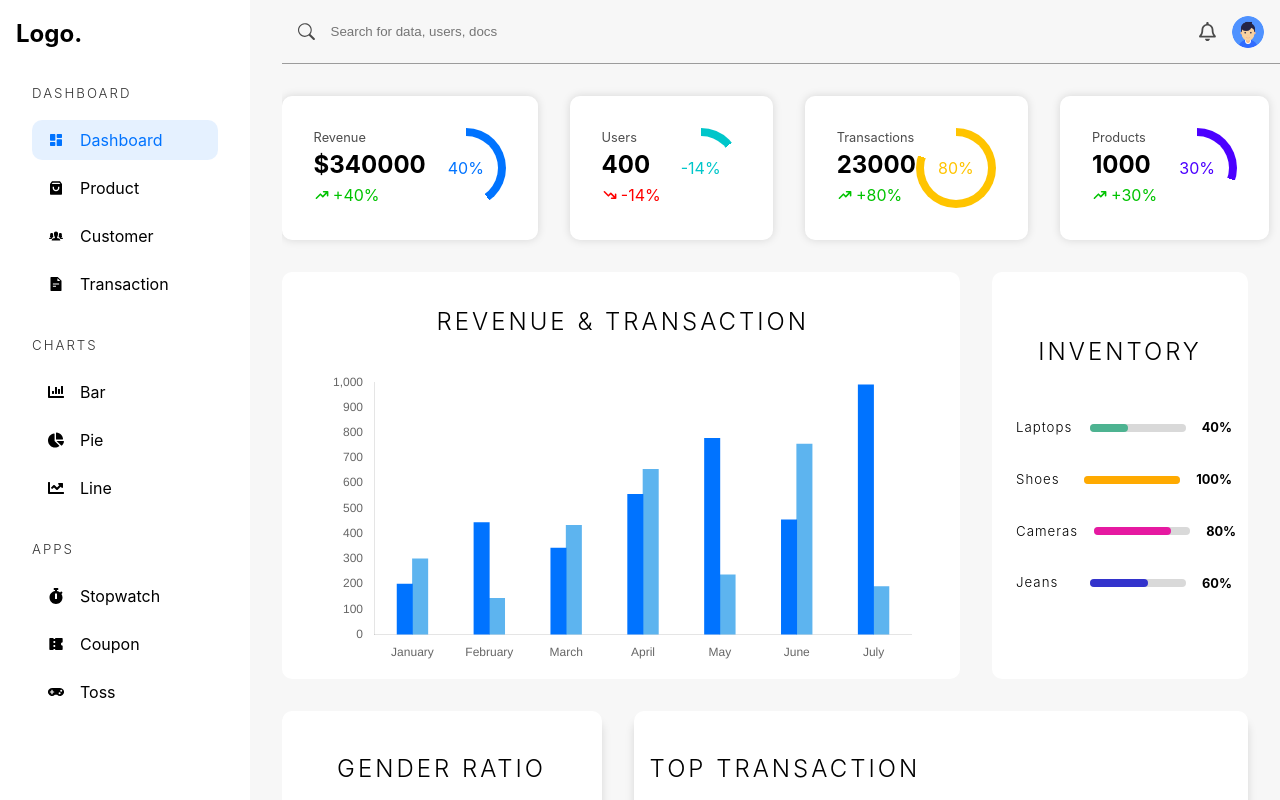
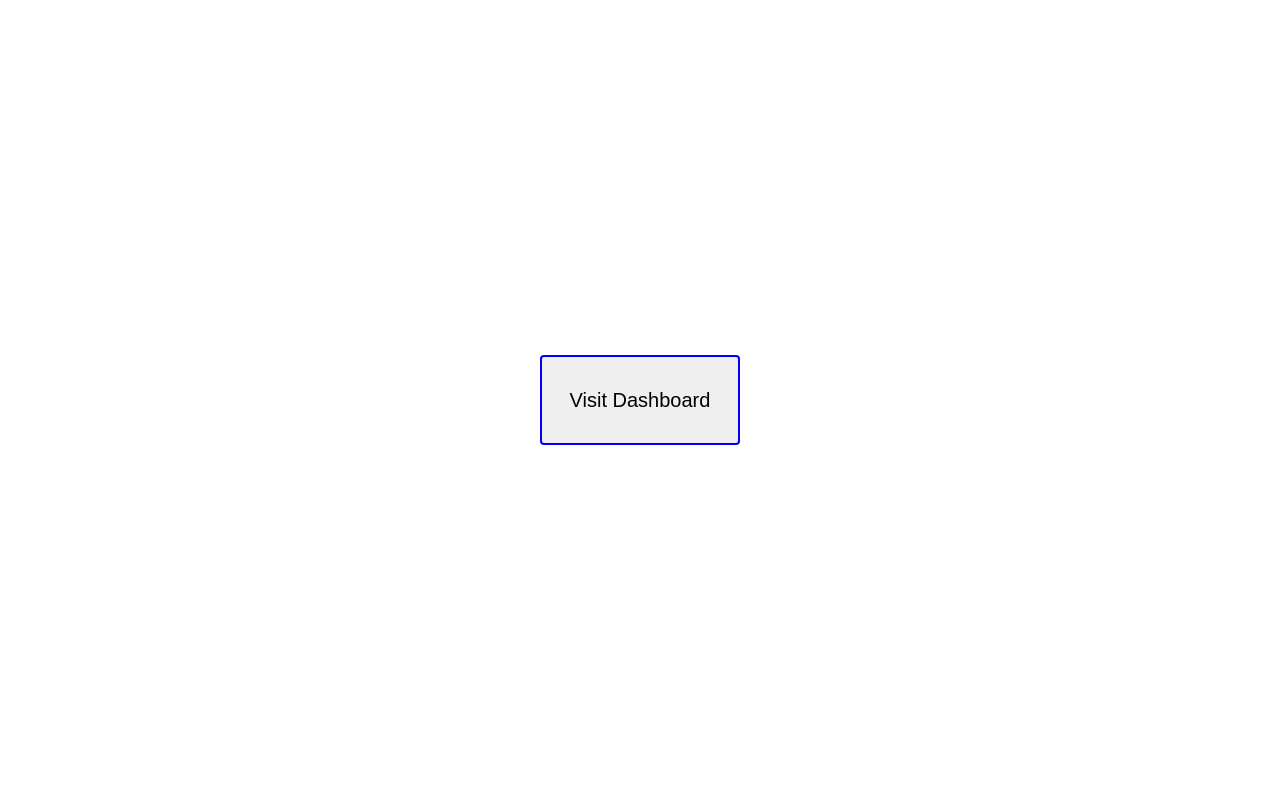
Before and after one commit to arshdeep932985/admin-dashboard, a React (Vite) app: page / in a window 1280 px wide. Before the commit this address led to /admin/dashboard. Built offline with nearby package versions, Linux system fonts and the light colour scheme.

Commit message:
added home route button

```diff
--- a/src/App.tsx
+++ b/src/App.tsx
@@ -1,4 +1,4 @@
-import { BrowserRouter as Router, Routes, Route, Navigate } from "react-router-dom";
+import { BrowserRouter as Router, Routes, Route, Link} from "react-router-dom";
 import { Suspense, lazy,} from "react";
 import Loader from "./components/Loader";
 
@@ -31,7 +31,13 @@ const App = () => {
     <Router>
       <Suspense fallback={<Loader />}>
         <Routes>
-        <Route path="/" element={<Navigate to="/admin/dashboard" />} />
+        <Route path="/" element={
+        <div style={{height:"100vh",width:"100vw",display:"flex",justifyContent:"center",alignItems:"center"}}>
+          <button style={{height:"90px",width:"200px", border:"2px solid blue",borderRadius:"4px",fontSize:"20px"}}>
+          <Link to={"/admin/dashboard"}>Visit Dashboard</Link>
+        </button>
+        </div>
+        } />
 
           <Route path="/admin/dashboard" element={<Dashboard />} />
           <Route path="/admin/product" element={<Products />} />
```
